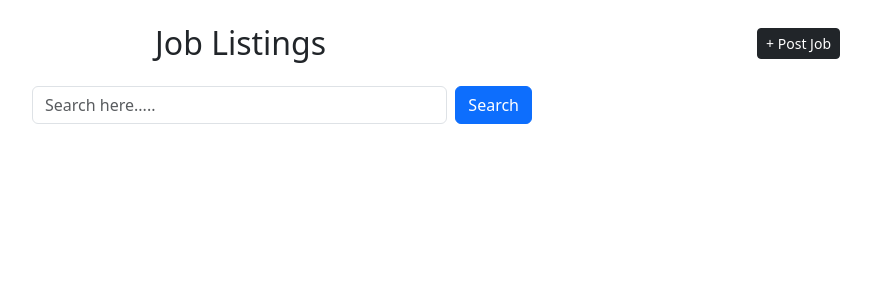
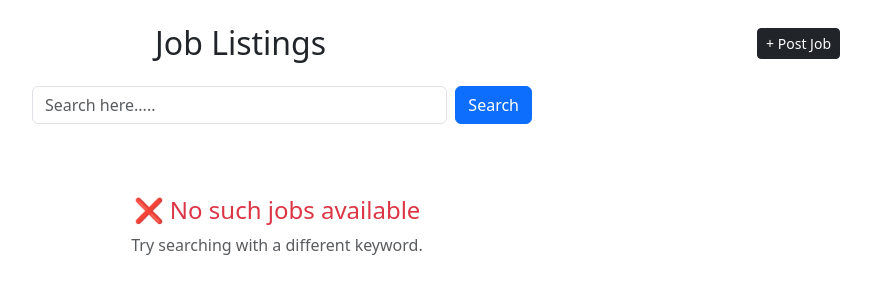
Before and after one commit to pria-pria/JOB_Portal, a Flask app: page /search in a window 1280 px wide. Shown: the part 56-356 px from the top of the page, without its empty margins (358-1229 px from the left). Run offline with Flask 3, Linux system fonts and the light colour scheme.

Commit message:
change in home page

```diff
--- a/templates/home.html
+++ b/templates/home.html
@@ -22,7 +22,7 @@
 
 <!-- Scrollable Job List -->
 <div style="max-height: 500px; overflow-y: auto; padding-right: 10px;">
-
+{% if jobs %}
 {% for job in jobs %}
 <div class="card shadow-sm p-3 mb-3 mx-auto text-center" style="max-width: 500px;">
 
@@ -39,4 +39,14 @@
 </div>
 {% endfor %}
 
+{% else %}
+
+    <!-- ❌ No Jobs Message -->
+    <div class="text-center mt-5">
+        <h4 class="text-danger">❌ No such jobs available</h4>
+        <p class="text-muted">Try searching with a different keyword.</p>
+    </div>
+
+{% endif %}
+
 {% endblock %}
```
